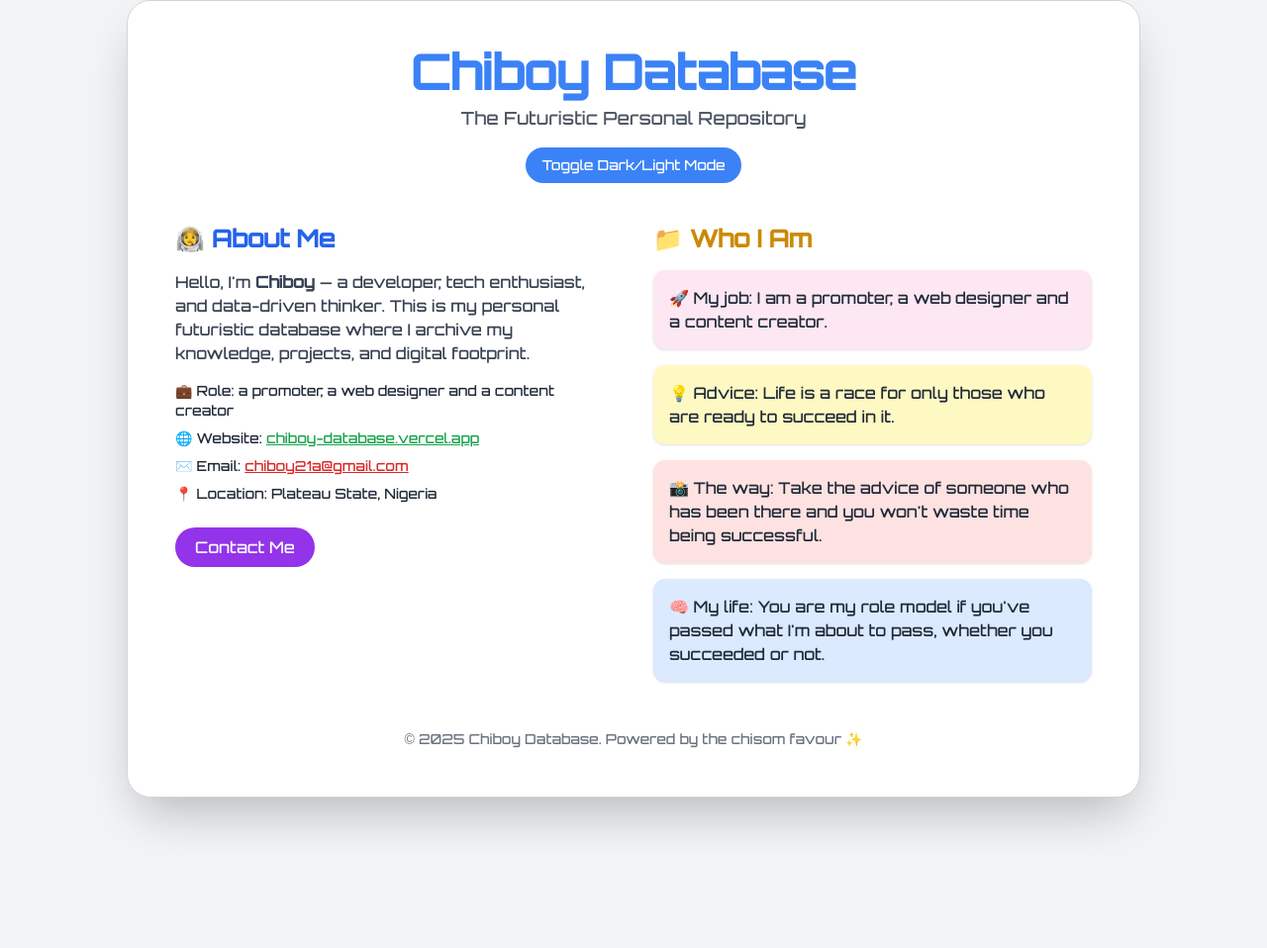
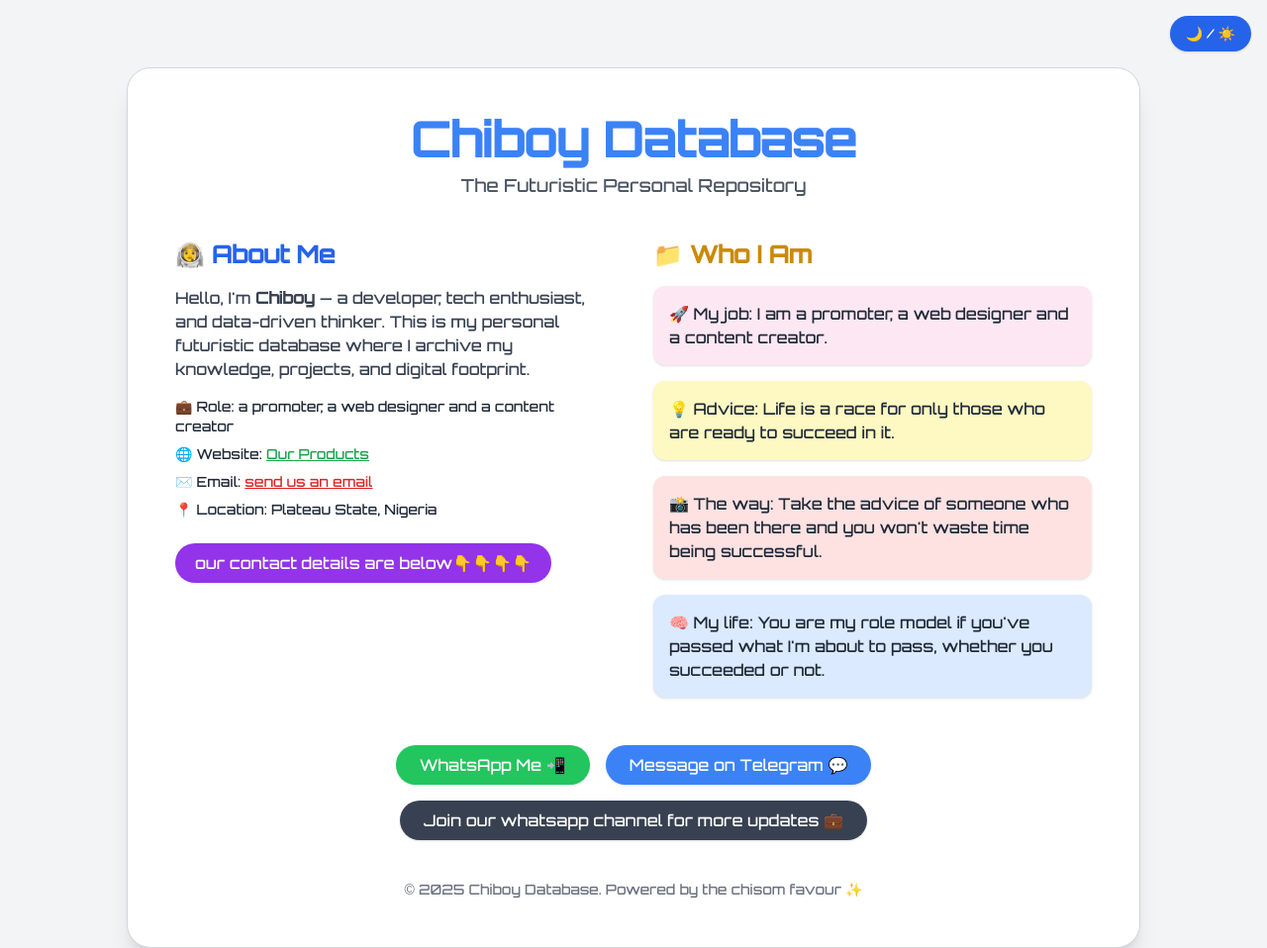
Before and after one commit to chisom17a/Chiboy-database-, a plain HTML site: page index.html in a window 1280 px wide. Shown: the whole page at 99% size. Before the commit the page ends 806 px from the top, so only its background shows below. Drawn offline with nearby package versions, Linux system fonts and the light colour scheme.

Commit message:
index.html

```diff
--- a/index.html
+++ b/index.html
@@ -20,22 +20,25 @@
       }
     </style>
   </head>
-  <body class="bg-gray-100 dark:bg-[#0f1a24] text-gray-800 dark:text-gray-100 transition-colors duration-500 min-h-screen px-4 flex items-center justify-center">
-    <div class="max-w-5xl w-full p-8 md:p-12 bg-white dark:bg-[#182c3d] shadow-2xl rounded-3xl backdrop-blur-lg border border-gray-300 dark:border-gray-700">
+
+  <body class="bg-gray-100 dark:bg-[#0f1a24] text-gray-800 dark:text-gray-100 transition-colors duration-500 min-h-screen">
+    <!-- Top Bar with Theme Toggle -->
+    <div class="w-full flex justify-end p-4">
+      <button
+        id="theme-toggle"
+        class="px-4 py-2 bg-blue-600 hover:bg-blue-700 text-white text-sm rounded-full shadow transition"
+        title="Toggle Dark/Light Mode"
+      >
+        🌙 / ☀️
+      </button>
+    </div>
+
+    <!-- Main Container -->
+    <main class="max-w-5xl mx-auto p-6 md:p-12 bg-white dark:bg-[#182c3d] shadow-xl rounded-3xl border border-gray-300 dark:border-gray-700">
       <!-- Header -->
-      <header class="mb-10 text-center">
+      <header class="text-center mb-10">
         <h1 class="text-5xl font-bold text-blue-500 dark:text-blue-300">Chiboy Database</h1>
         <p class="text-lg text-gray-600 dark:text-gray-300 mt-2">The Futuristic Personal Repository</p>
-
-        <!-- Dark/Light Mode Toggle -->
-        <div class="mt-4 flex justify-center">
-          <button
-            id="theme-toggle"
-            class="px-4 py-2 text-sm bg-blue-500 hover:bg-blue-600 text-white rounded-full transition"
-          >
-            Toggle Dark/Light Mode
-          </button>
-        </div>
       </header>
 
       <!-- Main Section -->
@@ -51,17 +54,17 @@
           <ul class="space-y-2 text-sm">
             <li>💼 Role: a promoter, a web designer and a content creator</li>
             <li>🌐 Website:
-              <a href="https://taplink.cc/chibotexam" class="text-green-600 dark:text-green-400 underline">chiboy-database.vercel.app</a>
+              <a href="https://taplink.cc/chibotexam" class="text-green-600 dark:text-green-400 underline">Our Products</a>
             </li>
             <li>✉️ Email:
-              <a href="mailto:chiboy21a@gmail.com" class="text-red-600 dark:text-red-400 underline">chiboy21a@gmail.com</a>
+              <a href="mailto:chiboy21a@gmail.com" class="text-red-600 dark:text-red-400 underline">send us an email</a>
             </li>
             <li>📍 Location: Plateau State, Nigeria</li>
           </ul>
 
           <div class="mt-6">
-            <button class="px-5 py-2 rounded-full bg-purple-600 text-white hover:bg-purple-700 transition">
-              Contact Me
+            <button class="px-5 py-2 bg-purple-600 hover:bg-purple-700 text-white rounded-full transition">
+              our contact details are below👇👇👇👇
             </button>
           </div>
         </div>
@@ -86,12 +89,38 @@
         </div>
       </section>
 
+      <!-- App Links Section -->
+      <div class="mt-12 flex flex-wrap justify-center gap-4">
+        <a
+          href="https://wa.me/2349162141283?text=Hello%20Chiboy%2C%20I%20will%20like%20to%20promote%20my%20channel%20on%20your%20website.%20The%20services%20I%20render%20are%3A"
+          target="_blank"
+          class="px-6 py-2 bg-green-500 hover:bg-green-600 text-white rounded-full transition shadow"
+        >
+          WhatsApp Me 📲
+        </a>
+        <a
+          href="https://t.me/updatezone1j" <!-- Replace with your actual Telegram --
+          target="_blank"
+          class="px-6 py-2 bg-blue-500 hover:bg-blue-600 text-white rounded-full transition shadow"
+        >
+          Message on Telegram 💬
+        </a>
+        <a
+          href="https://whatsapp.com/channel/0029Vb6bKygGE56rKLWKfv2w" <!-- Replace with your LinkedIn URL --
+          target="_blank"
+          class="px-6 py-2 bg-gray-700 hover:bg-gray-800 text-white rounded-full transition shadow"
+        >
+          Join our whatsapp channel for more updates 💼
+        </a>
+      </div>
+
       <!-- Footer -->
-      <footer class="mt-12 text-center text-sm text-gray-500 dark:text-pink-400">
+      <footer class="mt-10 text-center text-sm text-gray-500 dark:text-yellow-400">
         &copy; 2025 Chiboy Database. Powered by the chisom favour ✨
       </footer>
-    </div>
+    </main>
 
+    <!-- Dark Mode Toggle Script -->
     <script>
       const toggle = document.getElementById('theme-toggle');
       toggle.addEventListener('click', () => {
```
